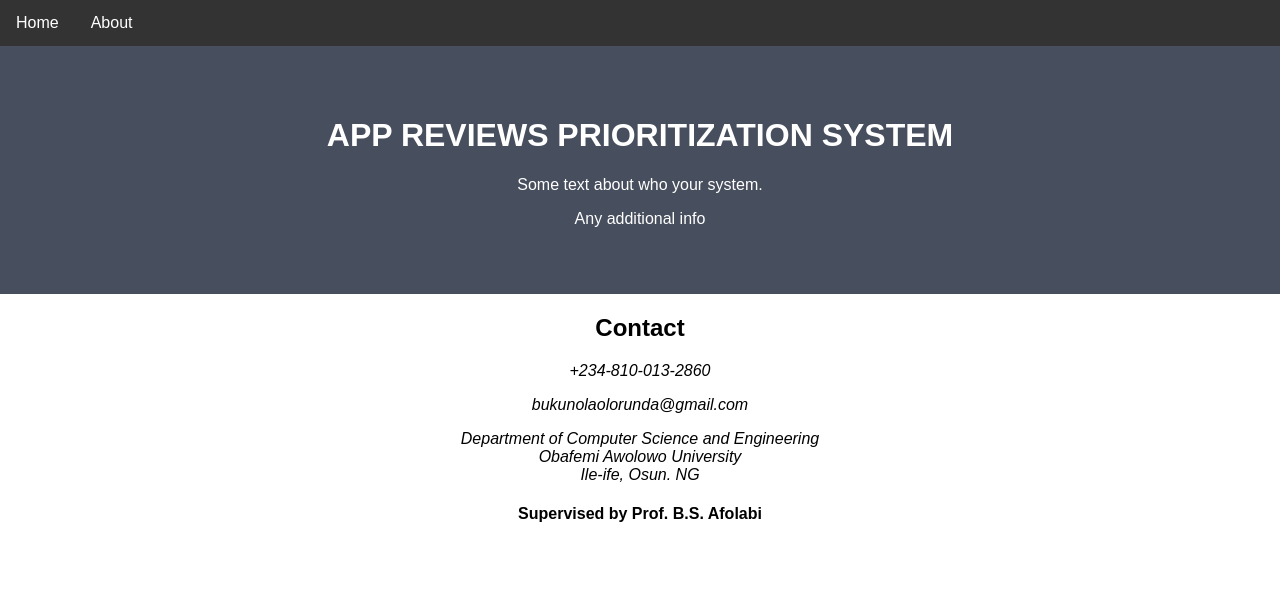
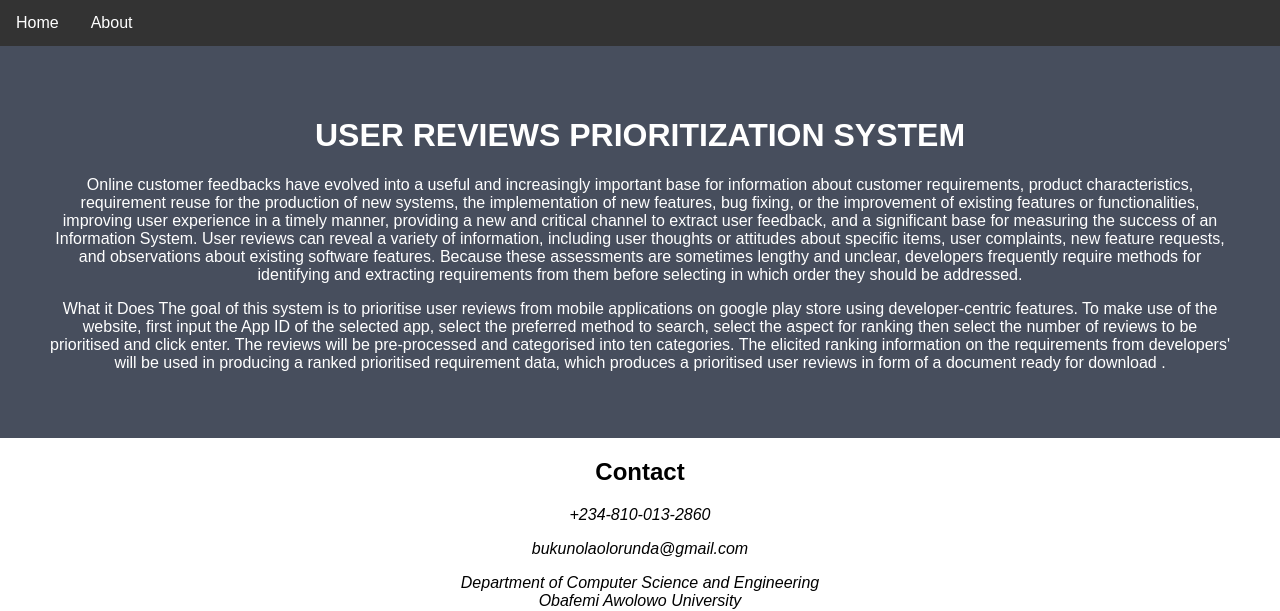
Before and after one commit to nuel01/app_priority, a Flask app: page /about in a window 1280 px wide. Shown: the top 611 px of the page. Run offline with Flask 2, Linux system fonts and the light colour scheme.

Commit message:
Update about.html

```diff
--- a/templates/about.html
+++ b/templates/about.html
@@ -108,9 +108,11 @@ ul {
       <li><a href="{{ url_for('about')}}">About</a></li>
     </ul>
 <div class="about-section">
-  <h1>APP REVIEWS PRIORITIZATION SYSTEM</h1>
-  <p>Some text about who your system.</p>
-  <p>Any additional info</p>
+  <h1>USER REVIEWS PRIORITIZATION SYSTEM</h1>
+  <p>Online customer feedbacks have evolved into a useful and increasingly important base for information about customer requirements, product characteristics, requirement reuse for the production of new systems, the implementation of new features, bug fixing, or the improvement of existing features or functionalities, improving user experience in a timely manner, providing a new and critical channel to extract user feedback, and a significant base for measuring the success of an Information System. User reviews can reveal a variety of information, including user thoughts or attitudes about specific items, user complaints, new feature requests, and observations about existing software features. Because these assessments are sometimes lengthy and unclear, developers frequently require methods for identifying and extracting requirements from them before selecting in which order they should be addressed.
+</p>
+  <p>What it Does
+The goal of this system is to prioritise user reviews from mobile applications on google play store using developer-centric features. To make use of the website, first input the App ID of the selected app, select the preferred method to search, select the aspect for ranking then select the number of reviews to be prioritised and click enter. The reviews will be pre-processed and categorised into ten categories. The elicited ranking information on the requirements from developers' will be used in producing a ranked prioritised requirement data, which produces a prioritised user reviews in form of a document ready for download .</p>
 
 
 </div>
```
